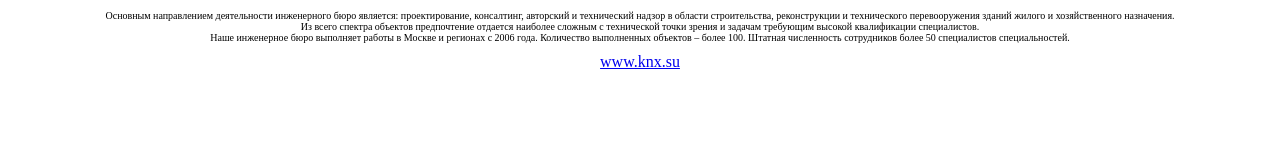
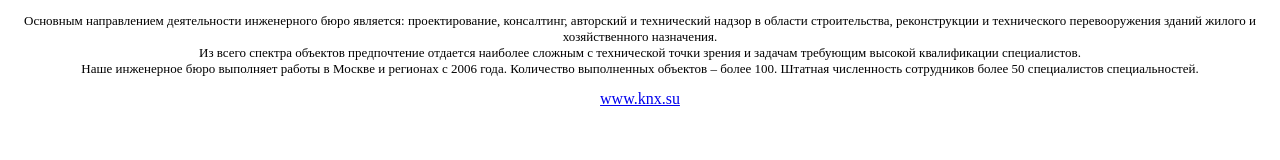
Before and after one commit to OmegaJN/KNX, a plain HTML site: page index.html in a window 1280 px wide. Drawn offline with Linux system fonts and the light colour scheme.

Commit message:
Update index.html

```diff
--- a/index.html
+++ b/index.html
@@ -5,7 +5,7 @@
     <title>KNX EIB/KNX www.knx.su</title>
 </head>
 <body>
-    <p align="center" style="color:#000000; font-size:10px">
+    <p align="center" style="color:#000000; font-size:13px">
         Основным направлением деятельности инженерного бюро является: проектирование, консалтинг, авторский и технический надзор в области строительства, реконструкции и технического перевооружения зданий жилого и хозяйственного назначения.<br>
 Из всего спектра объектов предпочтение отдается наиболее сложным с технической точки зрения и задачам требующим высокой квалификации специалистов.<br>
 Наше инженерное бюро выполняет работы в Москве и регионах с 2006 года. Количество выполненных объектов – более 100. Штатная численность сотрудников более 50 специалистов специальностей.
```
